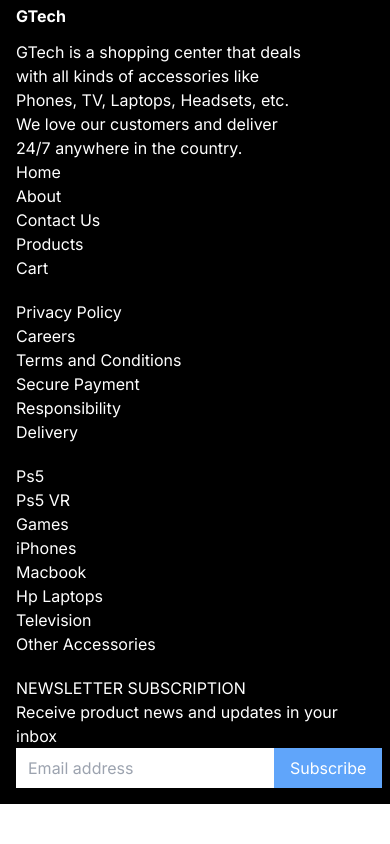
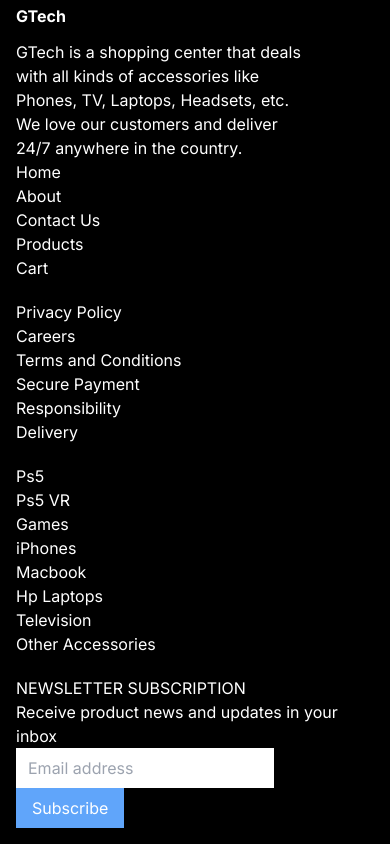
Before and after one commit to Gabby-Codes25/gtech, a Next.js app: page / in a window 390 px wide. Shown: the part 2647-3491 px from the top of the page. Before the commit the page ends 3451 px from the top, so only its background shows below. Built offline with nearby package versions, Linux system fonts and the light colour scheme.

Commit message:
new commit

```diff
--- a/app/components/footer.jsx
+++ b/app/components/footer.jsx
@@ -40,7 +40,7 @@ function Footer() {
             <div>
                 <h1>NEWSLETTER SUBSCRIPTION</h1>
                 <p>Receive product news and updates in your inbox</p>
-                <div className="flex">
+                <div className="md:flex">
                     <input className="py-2 px-3 outline-none border-none text-black" type="email" placeholder="Email address" />
                     <button className="bg-blue-400 px-4 py-2" type="submit">Subscribe</button>
                 </div>
```
